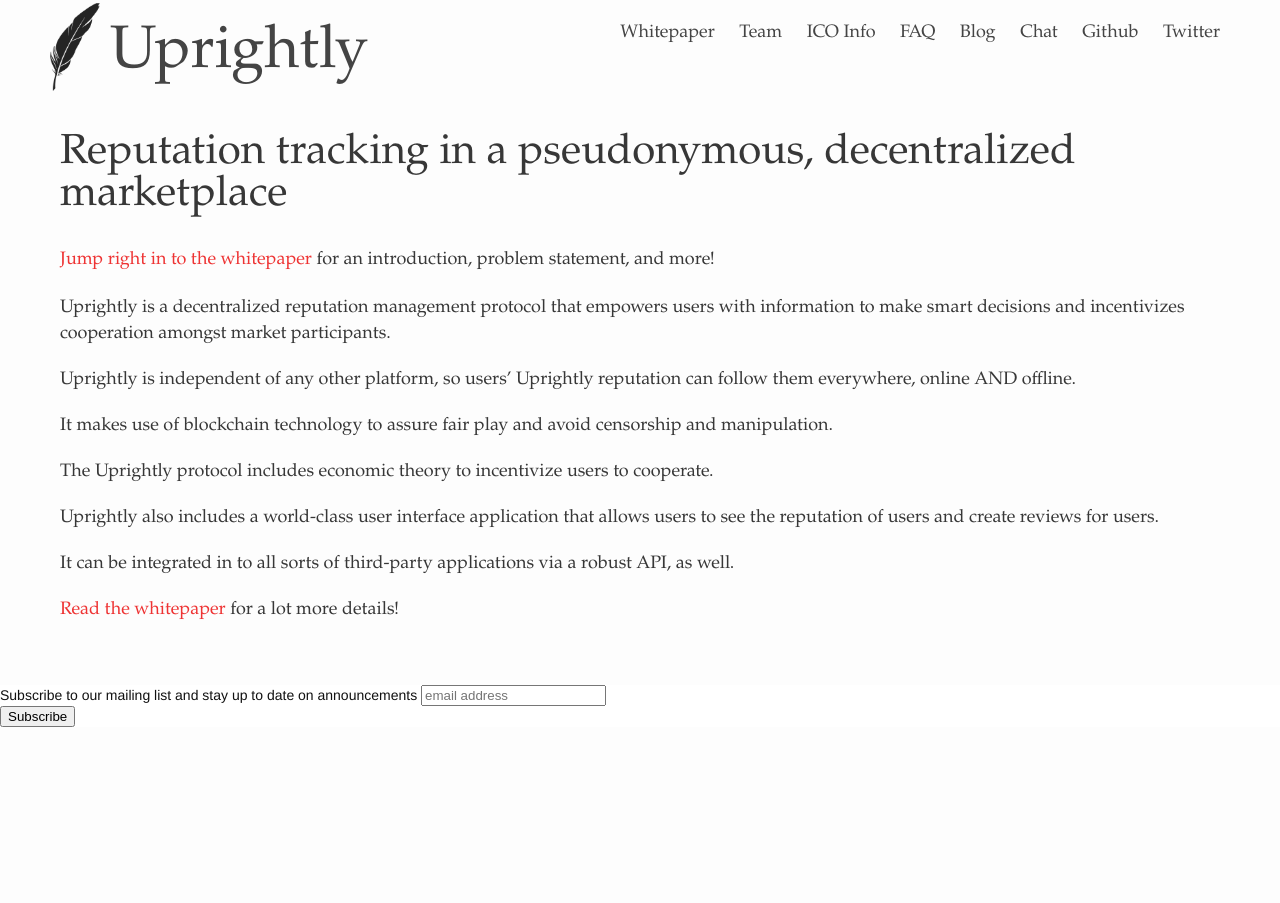
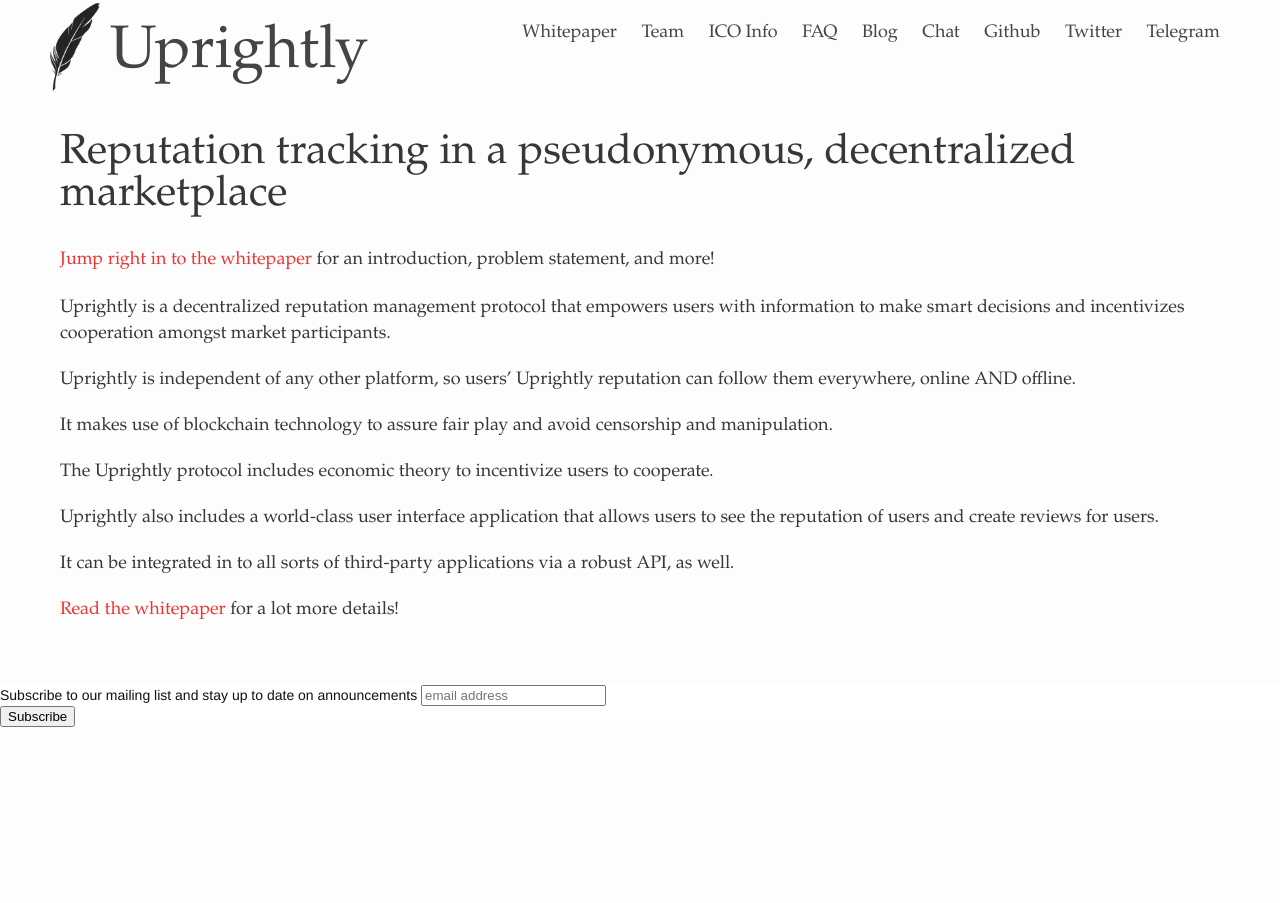
Before and after one commit to uprightly/website, a Jekyll site: the page built from index.md, in a window 1280 px wide. Built offline with Jekyll 4.4.1, drawn with Linux system fonts in a browser that asks for light colours; comment, search, counter and statistics services are not loaded.

Commit message:
add telegram

```diff
--- a/_includes/header.html
+++ b/_includes/header.html
@@ -13,6 +13,7 @@
             <a class="page-link" target="_blank" href="https://join.slack.com/t/uprightly/shared_invite/enQtMzExMTc1OTI0MzEwLTFiNWI5NmRhYTQ5MjAzMzdiYmNiZDE2ODE2NTA3NDI3NTdiZGIwN2RkOTYxYTg1Mzg5NWQ0OWJiYjJiNWI1NGI">Chat</a>
             <a class="page-link" target="_blank" href="https://www.github.com/uprightly">Github</a>
             <a class="page-link" target="_blank" href="https://twitter.com/Uprightly_UPT">Twitter</a>
+            <a class="page-link" target="_blank" href="https://t.me/uprightly">Telegram</a>
 
 
         </nav>
```
